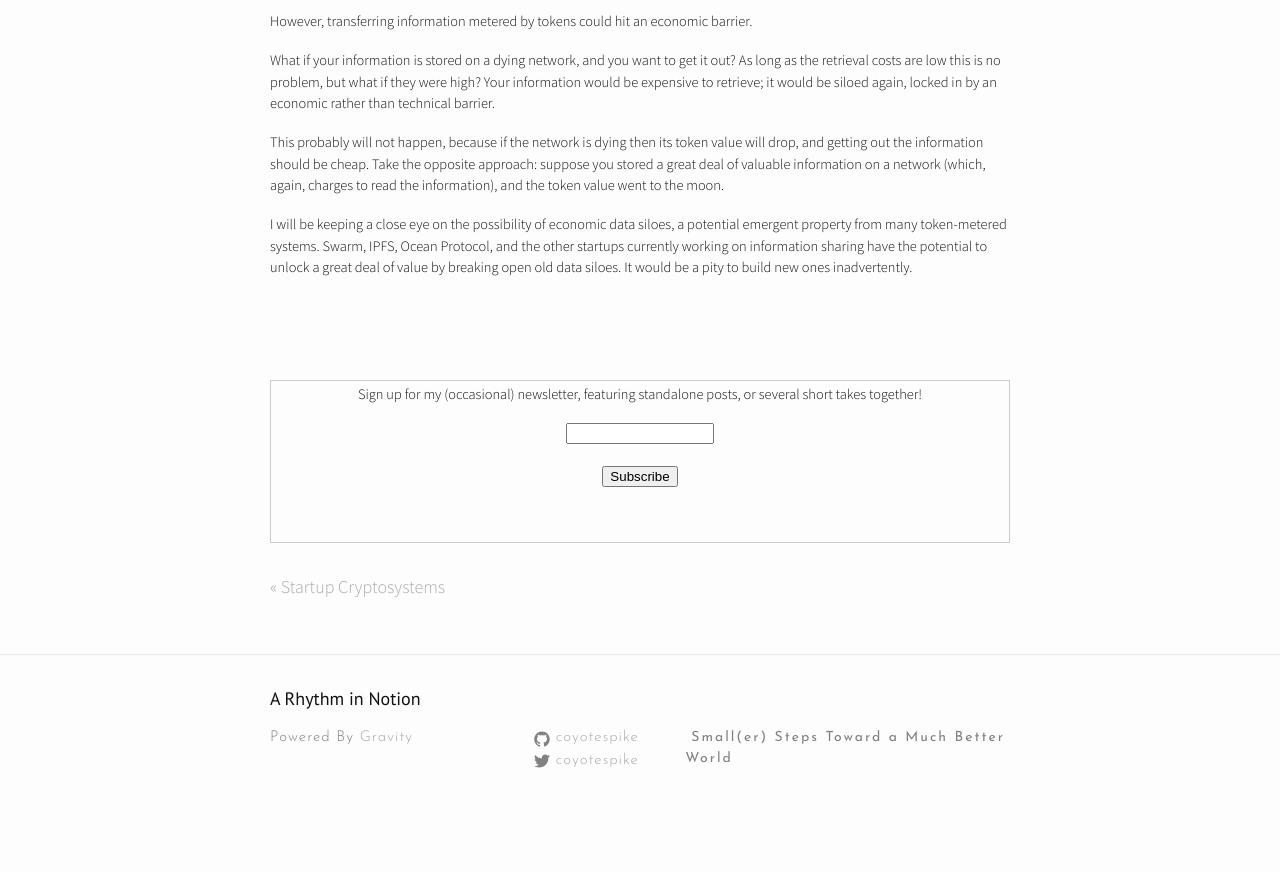
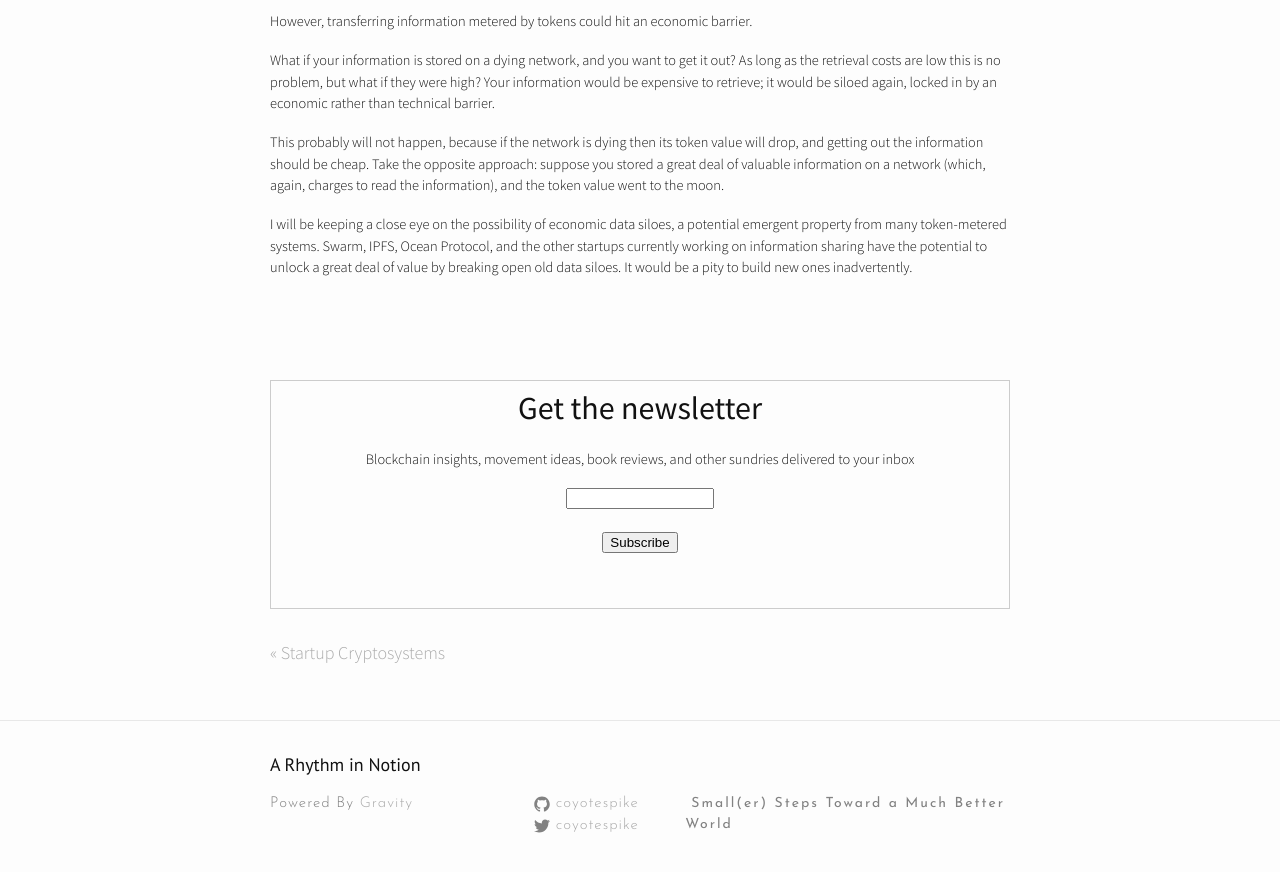
Before and after one commit to coyotespike/coyotespike.github.io, a Jekyll site: the page built from _posts/2018-04-02-EconomicSiloes.md, in a window 1280 px wide and 900 px high, scrolled down 1528 px. Shown: the top 872 px of the window. Built offline with Jekyll 4.4.1, drawn with Linux system fonts in a browser that asks for light colours; nearby versions of some CDN libraries; before the commit the page ends 2363 px from its top, so only the background shows below that.

Commit message:
Sub changes

```diff
--- a/_layouts/post.html
+++ b/_layouts/post.html
@@ -20,7 +20,7 @@ layout: default
     {{ content }}
   </div>
 
- <form style="border:1px solid #ccc;padding:3px;text-align:center;" class="post-content" action="https://tinyletter.com/coyotespike" method="post" target="popupwindow" onsubmit="window.open('https://tinyletter.com/coyotespike', 'popupwindow', 'scrollbars=yes,width=800,height=600');return true"><p><label for="tlemail">Sign up for my (occasional) newsletter, featuring standalone posts, or several short takes together!</label></p><p><input type="text" style="width:140px" name="email" id="tlemail" /></p><input type="hidden" value="1" name="embed"/><input type="submit" value="Subscribe" /></form>
+  <form style="border:1px solid #ccc;padding:3px;text-align:center;" class="post-content" action="https://tinyletter.com/coyotespike" method="post" target="popupwindow" onsubmit="window.open('https://tinyletter.com/coyotespike', 'popupwindow', 'scrollbars=yes,width=800,height=600');return true"><div><label for="tlemail"><h2>Get the newsletter</h2><p>Blockchain insights, movement ideas, book reviews, and other sundries delivered to your inbox</p></label></div><p><input type="text" style="width:140px" name="email" id="tlemail" /></p><input type="hidden" value="1" name="embed"/><input type="submit" value="Subscribe" /></form>
 
   <footer class="postNavigation">
   {% if page.previous.url %}
```
